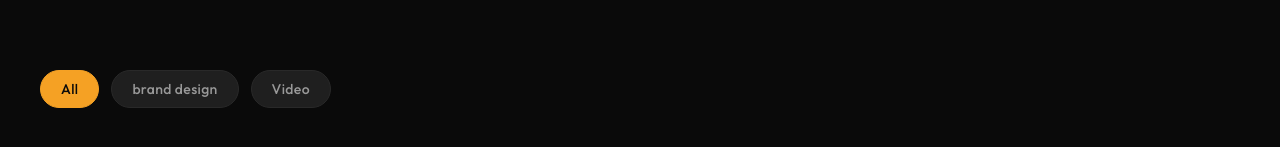
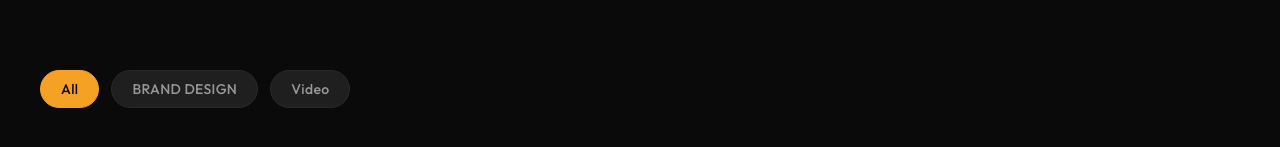
Before and after one commit to CraigMurley/elasticstudio-website2, a React (Vite) app: page /portfolio in a window 1280 px wide. Shown: the part 450-597 px from the top of the page. Built offline with nearby package versions, Linux system fonts and the light colour scheme; grey boxes are pictures that could not be loaded; what @lovable.dev/cloud-auth-js would draw is missing.

Commit message:
Changes
Co-authored-by: CraigMurley <136478642+CraigMurley@users.noreply.github.com>

```diff
--- a/src/pages/Portfolio.tsx
+++ b/src/pages/Portfolio.tsx
@@ -52,7 +52,7 @@ const Portfolio = () => {
                   ].join(" ")}
                   aria-pressed={isActive}
                 >
-                  {f}
+                  {f === "brand design" ? "BRAND DESIGN" : f}
                 </button>
               );
             })}
```
